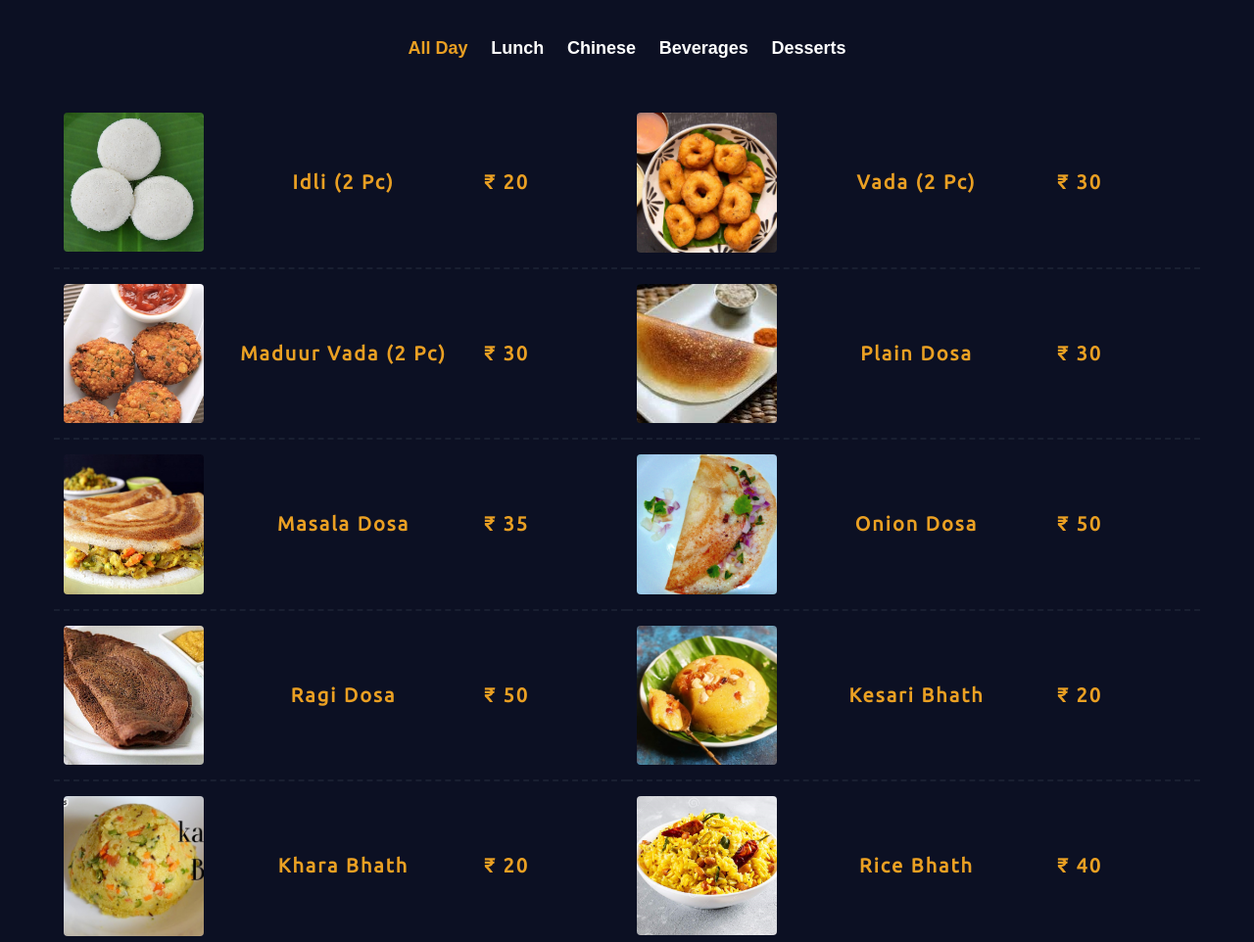
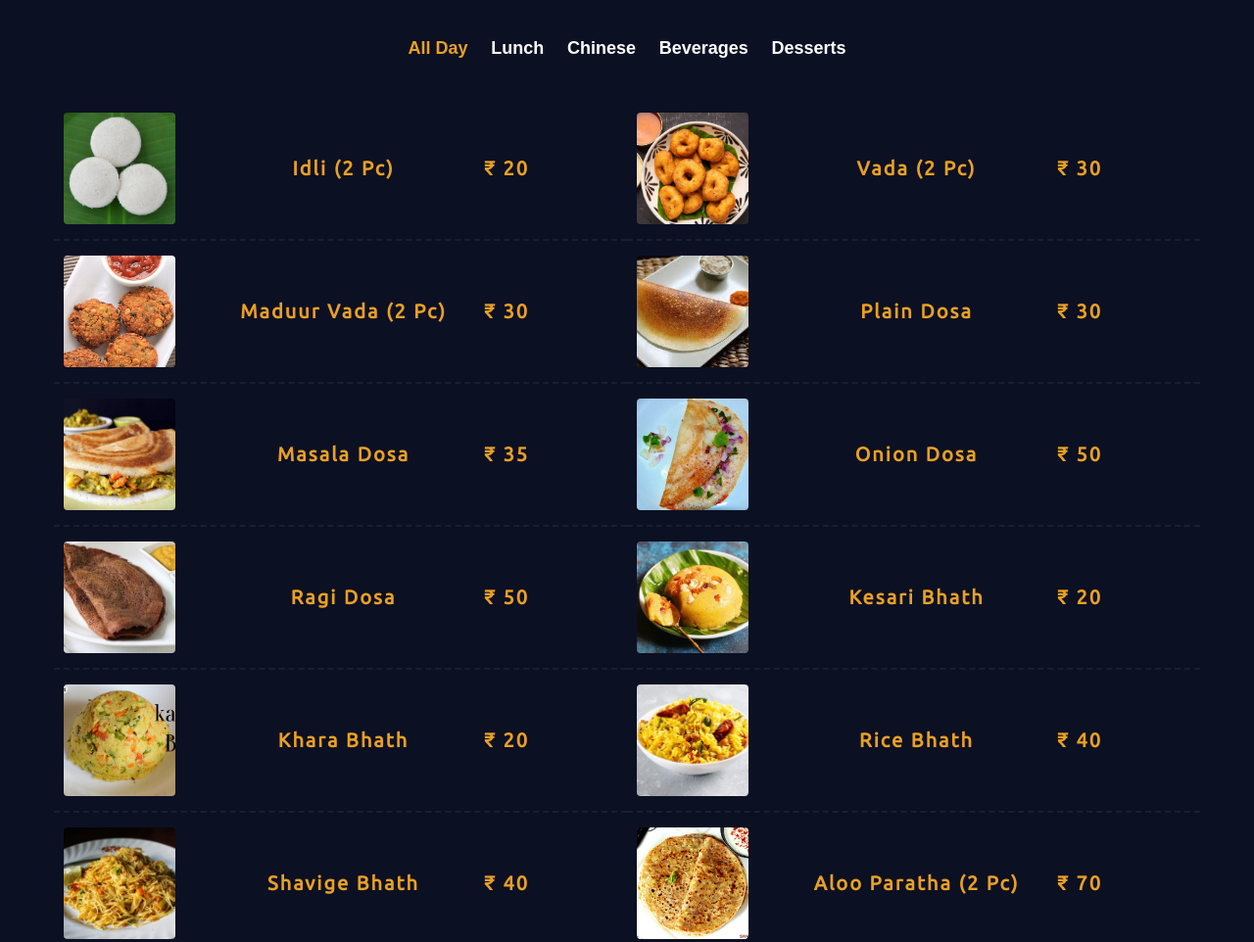
Before and after one commit to sahnwaz/namaste-restra, a plain HTML site: page index.html in a window 1280 px wide. Shown: the part 1986-2948 px from the top of the page at 98% size. Drawn offline with Linux system fonts and the light colour scheme.

Commit message:
Update style.css

```diff
--- a/style.css
+++ b/style.css
@@ -366,8 +366,6 @@ h1, h2, h3 {font-weight: bold; color: var(--white);}
 
 .menu-item:hover {transform: scale(1.1); border: none; }
 
-
-
 .menu-item p {
     font-size: 20px;
     letter-spacing: 2px;
@@ -375,6 +373,7 @@ h1, h2, h3 {font-weight: bold; color: var(--white);}
     color: var(--main-color);
     text-transform: capitalize;
     transition: color 0.3s ease;
+    text-align: center;
 }
 
 .menu-item:hover p { color: var(--white) }
@@ -391,7 +390,7 @@ h1, h2, h3 {font-weight: bold; color: var(--white);}
 }
 
 .menu-item-title img{
-    max-width: 100%;
+    max-width: 80%;
     border-radius: 4px;
 }
 
```
